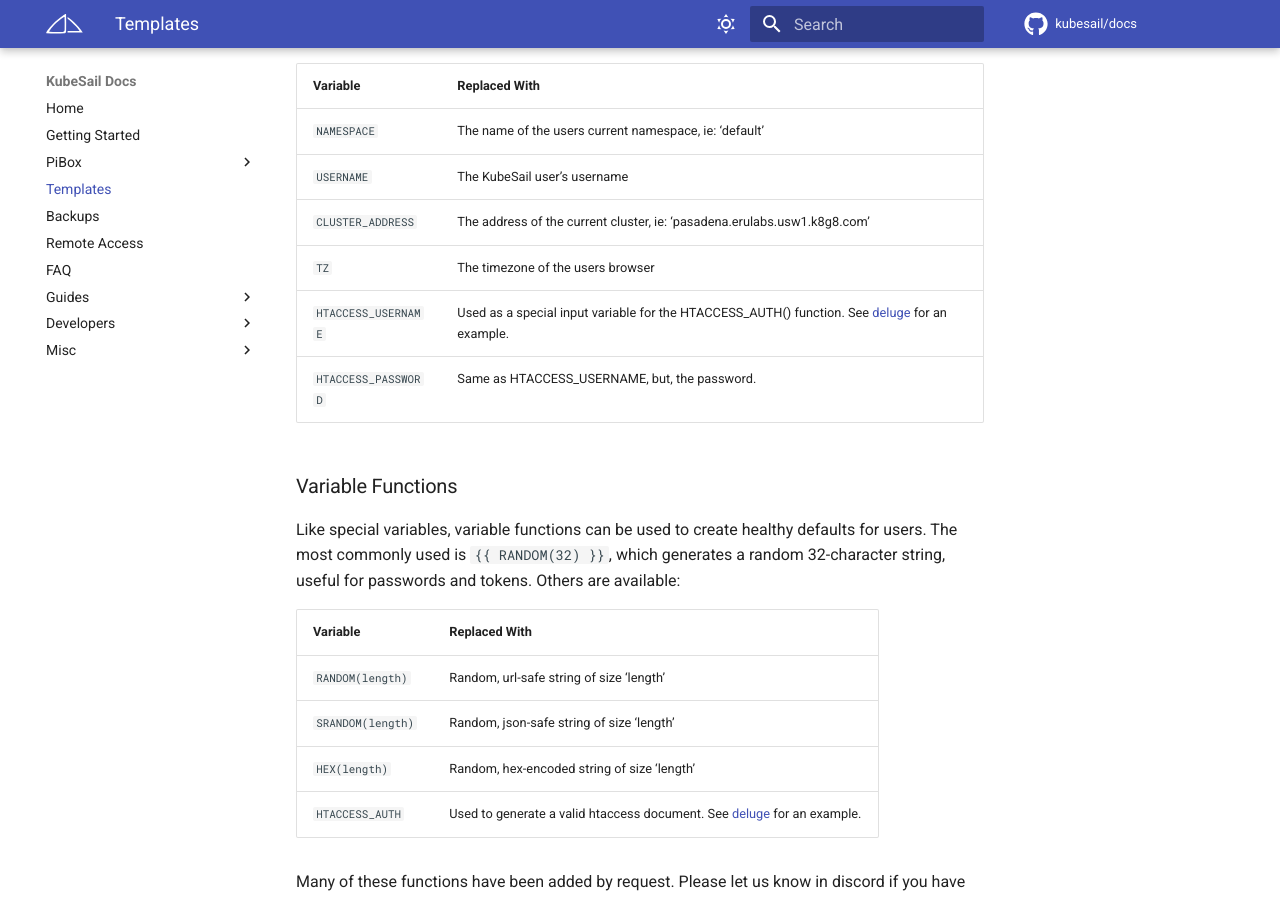
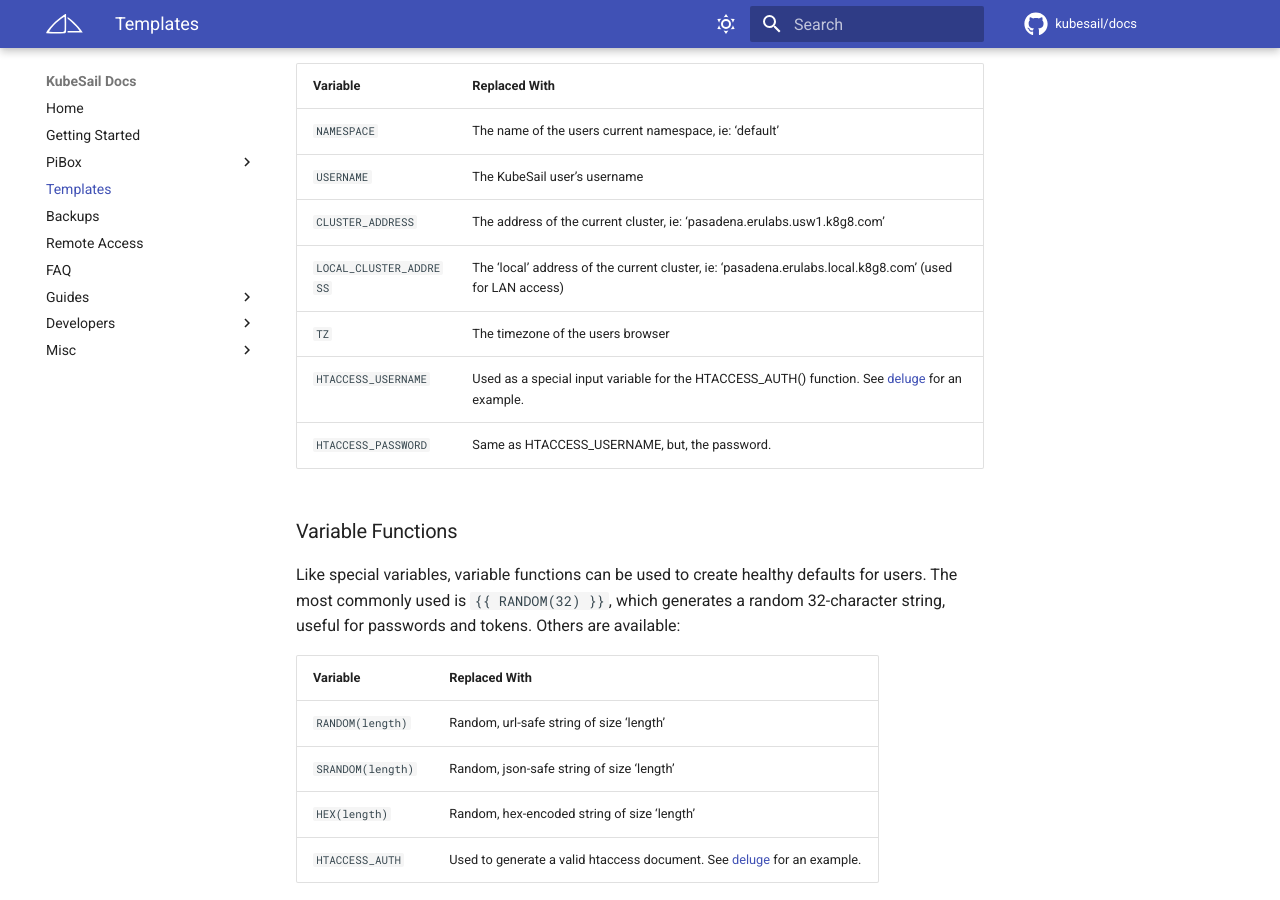
Before and after one commit to kubesail/kubesail-docs, an MkDocs documentation site: the page built from docs/templates.md, in a window 1280 px wide and 900 px high, scrolled down 2304 px. Built offline with MkDocs 1.6.1 and Material for MkDocs 9.7.7, drawn with Linux system fonts in a browser that asks for light colours; comment, search, counter and statistics services are not loaded.

Commit message:
add LOCAL

```diff
--- a/docs/templates.md
+++ b/docs/templates.md
@@ -56,14 +56,15 @@
 
 Several variables, like `{{ CLUSTER_ADDRESS }}` are automatically replaced with contextual information that can be useful when creating well formed templates. For example, official templates typically include an `Ingress` which uses a default address like `app-name.{{ CLUSTER_ADDRESS }}`. Some others are available:
 
-| Variable            | Replaced With                                                                                                                                     |
-| ------------------- | ------------------------------------------------------------------------------------------------------------------------------------------------- |
-| `NAMESPACE`         | The name of the users current namespace, ie: 'default'                                                                                            |
-| `USERNAME`          | The KubeSail user's username                                                                                                                      |
-| `CLUSTER_ADDRESS`   | The address of the current cluster, ie: 'pasadena.erulabs.usw1.k8g8.com'                                                                          |
-| `TZ`                | The timezone of the users browser                                                                                                                 |
-| `HTACCESS_USERNAME` | Used as a special input variable for the HTACCESS_AUTH() function. See [deluge](https://kubesail.com/template/erulabs/deluge-vpn) for an example. |
-| `HTACCESS_PASSWORD` | Same as HTACCESS_USERNAME, but, the password.                                                                                                     |
+| Variable                | Replaced With                                                                                                                                     |
+| ----------------------- | ------------------------------------------------------------------------------------------------------------------------------------------------- |
+| `NAMESPACE`             | The name of the users current namespace, ie: 'default'                                                                                            |
+| `USERNAME`              | The KubeSail user's username                                                                                                                      |
+| `CLUSTER_ADDRESS`       | The address of the current cluster, ie: 'pasadena.erulabs.usw1.k8g8.com'                                                                          |
+| `LOCAL_CLUSTER_ADDRESS` | The 'local' address of the current cluster, ie: 'pasadena.erulabs.local.k8g8.com' (used for LAN access)                                           |
+| `TZ`                    | The timezone of the users browser                                                                                                                 |
+| `HTACCESS_USERNAME`     | Used as a special input variable for the HTACCESS_AUTH() function. See [deluge](https://kubesail.com/template/erulabs/deluge-vpn) for an example. |
+| `HTACCESS_PASSWORD`     | Same as HTACCESS_USERNAME, but, the password.                                                                                                     |
 
 ### Variable Functions
 
```
